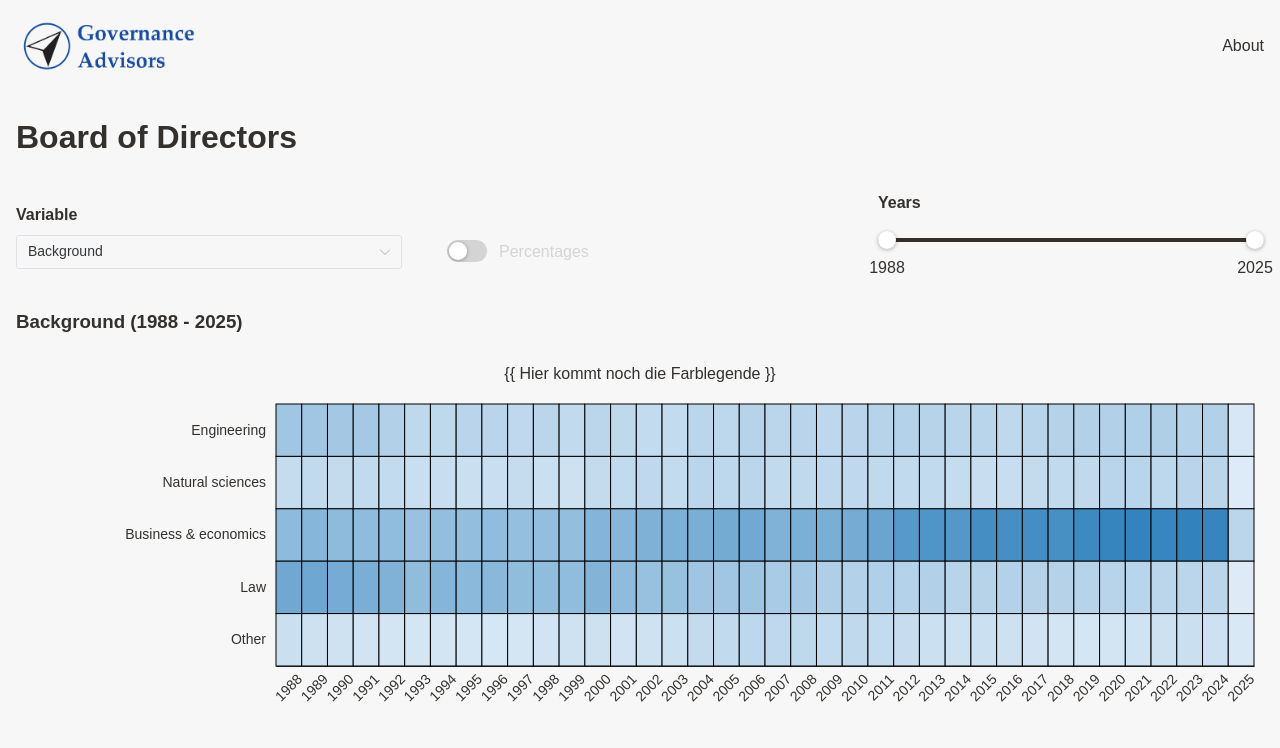
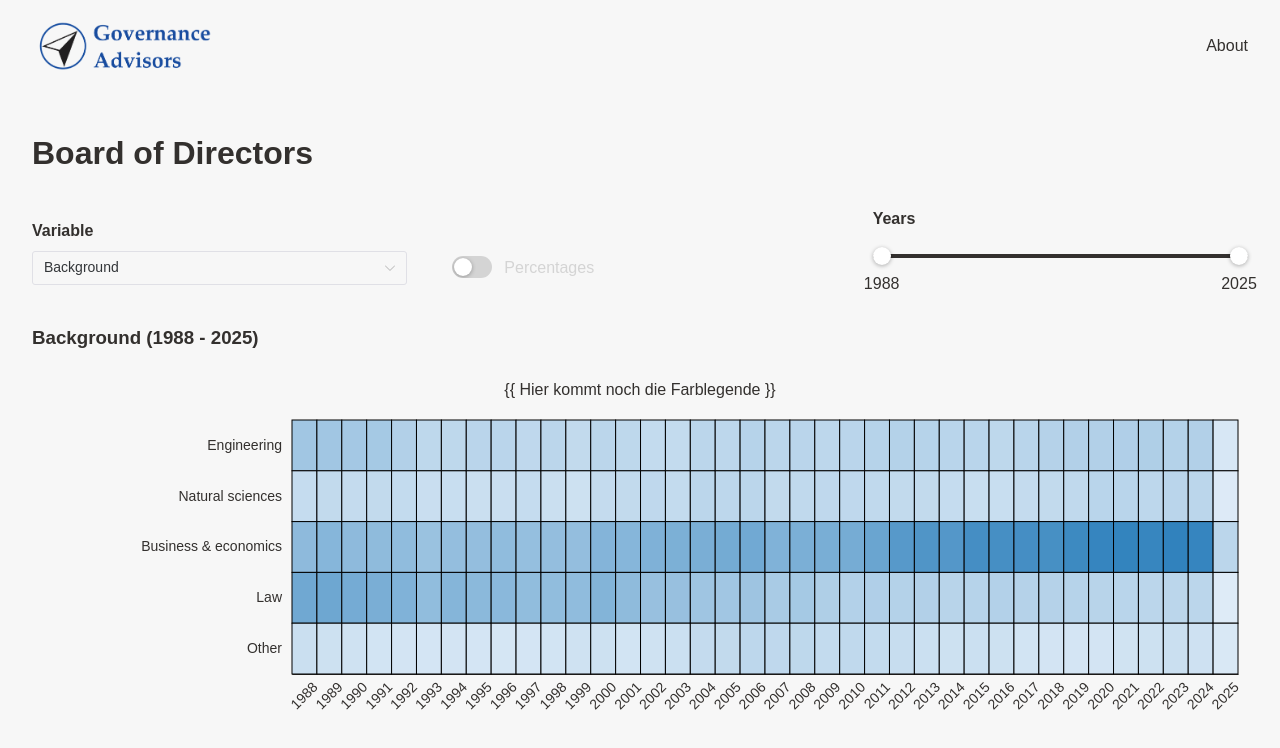
Before and after one commit to cyrill-martin/governance-advisors-data, a Vue app: page / in a window 1280 px wide. Shown: the top 748 px of the page. Built offline with nearby package versions, Linux system fonts and the light colour scheme.

Commit message:
Add gh-pages

```diff
--- a/package.json
+++ b/package.json
@@ -11,10 +11,12 @@
     "build": "vite build",
     "preview": "vite preview",
     "lint": "eslint . --fix",
-    "format": "prettier --write src/"
+    "format": "prettier --write src/",
+    "deploy": "gh-pages -d dist -r https://github.com/cyrill-martin/governance-advisors-data.git"
   },
   "dependencies": {
     "d3": "^7.9.0",
+    "gh-pages": "^6.3.0",
     "pinia": "^3.0.3",
     "vue": "^3.5.18",
     "vue-router": "^4.5.1"
--- a/src/App.vue
+++ b/src/App.vue
@@ -40,15 +40,15 @@ onMounted(() => {
 }
 
 header {
-  padding: 1rem;
+  padding: 1rem 2rem;
 }
 
 main {
   flex-grow: 1; /* Main content expands to fill any remaining space */
-  padding: 0 1rem;
+  padding: 1rem 2rem;
 }
 
 footer {
-  padding: 1rem;
+  padding: 2rem;
 }
 </style>
--- a/src/components/TheHeatMap.vue
+++ b/src/components/TheHeatMap.vue
@@ -310,32 +310,13 @@ async function drawRectangles() {
 
   const rectGroup = ctr.value.append("g").attr("class", "rect-group")
 
-  // if (seatsGroup.empty()) {
-  //   seatsGroup = ctr.value.append("g").attr("class", "seats-group")
-  // }
-
-  // const exitTransition = d3.transition().duration(2500)
-  // const enterTransition =
-  //   council.numberOfFetches === 1
-  //     ? d3.transition().duration(2500)
-  //     : exitTransition.transition().duration(2500)
-  const updateTransition = d3.transition().duration(2500)
-
   // Bind data to rectangles and handle exit transition first
   const rectangles = rectGroup
     .selectAll("rect")
     .data(data, (d) => `${d.Year}_${d[appStore.selectedVariable]}`)
 
   // (exit) =>
-  // circles
-  //   .exit()
-  //   .transition(exitTransition)
-  //   .attr("cx", (d) => xAccessor(d))
-  //   .attr("cy", (d) => yAccessor(d, "exit"))
-  //   .attr("r", seatRadius.value)
-  //   .attr("fill", (d) => colorAccessor(d))
-  //   .attr("fill-opacity", 0)
-  //   .remove()
+  rectangles.exit().remove()
 
   // (enter) =>
   rectangles
@@ -348,15 +329,6 @@ async function drawRectangles() {
     .attr("height", yScale.value.bandwidth())
     .attr("stroke", "black")
     .attr("fill", (d) => colorAccessor(d))
-
-  // .attr("cx", (d) => xAccessor(d))
-  // .attr("cy", (d) => yAccessor(d, "enter"))
-  // .attr("r", seatRadius.value)
-  // .attr("fill", (d) => colorAccessor(d))
-  // .attr("fill-opacity", 0)
-  // .attr("stroke", (d) => (d.focus ? focusColorAccessor(d) : null))
-  // .attr("stroke-width", (d) => (d.focus ? seatRadius.value * 2 : null))
-  // .attr("stroke-opacity", (d) => (d.focus ? focusOpacity : null))
   // .on("click", (_, d) => {
   //   screenSize.isMobile ? null : window.open(d.url, "_blank")
   // })
@@ -381,15 +353,14 @@ async function drawRectangles() {
 
   // (update) =>
   rectangles
-    .transition(updateTransition)
+    .transition()
+    .duration(1000)
     .attr("x", (d) => xAccessor(d))
     .attr("y", (d) => yAccessor(d))
     .attr("width", xScale.value.bandwidth())
     .attr("height", yScale.value.bandwidth())
     .attr("fill", (d) => colorAccessor(d))
   // .attr("cursor", "pointer")
-
-  // d3.select(".seats-group").raise()
 }
 </script>
 
```
Also changed, not shown: 1 other file (tests, documents, lock files or other folders).
